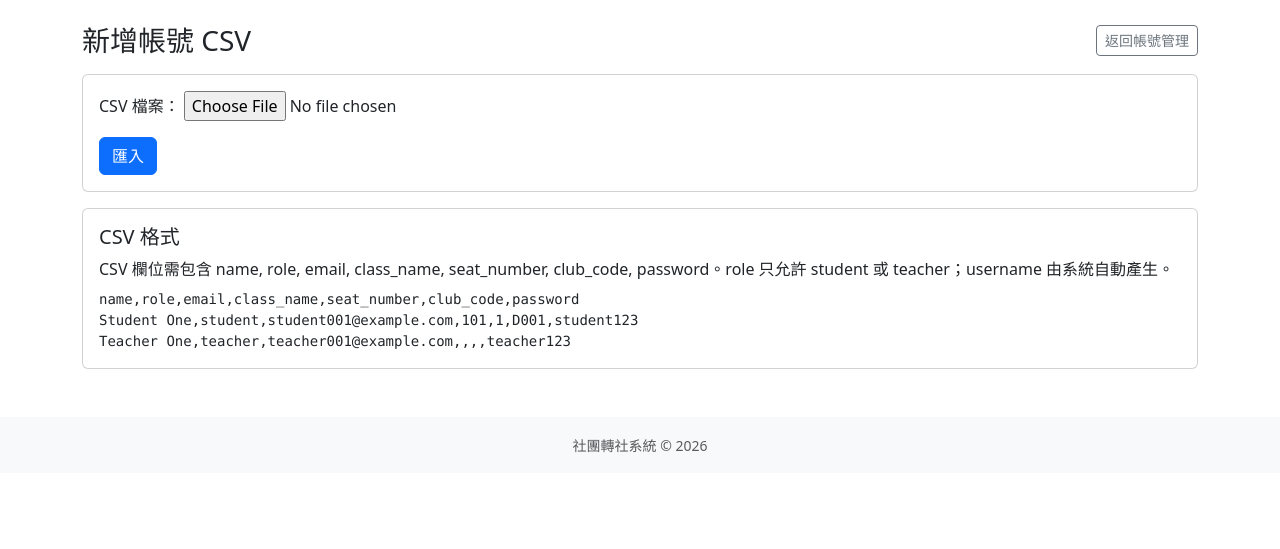
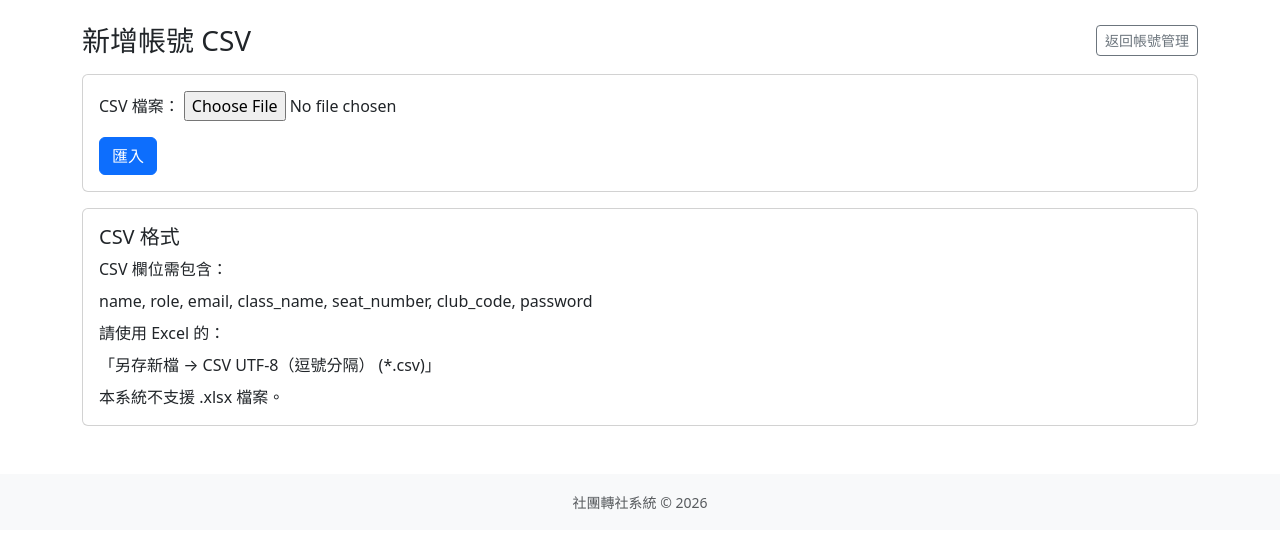
Before and after one commit to 11330097-stack/ClubTransferProject, a Django app: page /admin-panel/accounts/import/ in a window 1280 px wide. Shown: the part 56-605 px from the top of the page. Run offline with Django 4.2, Linux system fonts and the light colour scheme; a user stored in the database is signed in; data comes from the database, SQL or seed files in the repository; both versions use the stored data as it was after the commit.

Commit message:
docs: update account CSV import instructions

```diff
--- a/templates/accounts/student_admin_import.html
+++ b/templates/accounts/student_admin_import.html
@@ -18,8 +18,11 @@
 
 <div class="card card-body mb-3">
     <h2 class="h5">CSV 格式</h2>
-    <p class="mb-2">CSV 欄位需包含 name, role, email, class_name, seat_number, club_code, password。role 只允許 student 或 teacher；username 由系統自動產生。</p>
-    <pre class="mb-0">{{ sample_csv }}</pre>
+    <p class="mb-2">CSV 欄位需包含：</p>
+    <p class="mb-2">name, role, email, class_name, seat_number, club_code, password</p>
+    <p class="mb-2">請使用 Excel 的：</p>
+    <p class="mb-2">「另存新檔 → CSV UTF-8（逗號分隔） (*.csv)」</p>
+    <p class="mb-0">本系統不支援 .xlsx 檔案。</p>
 </div>
 
 {% if result %}
```
Also changed, not shown: db.sqlite3.
